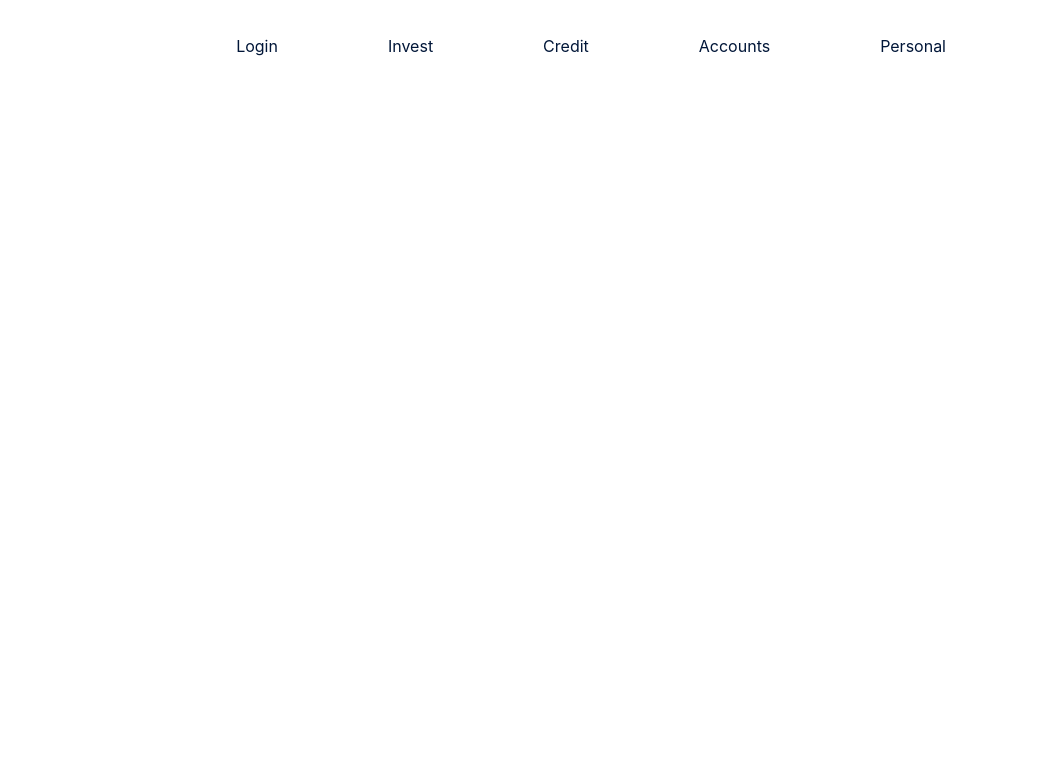
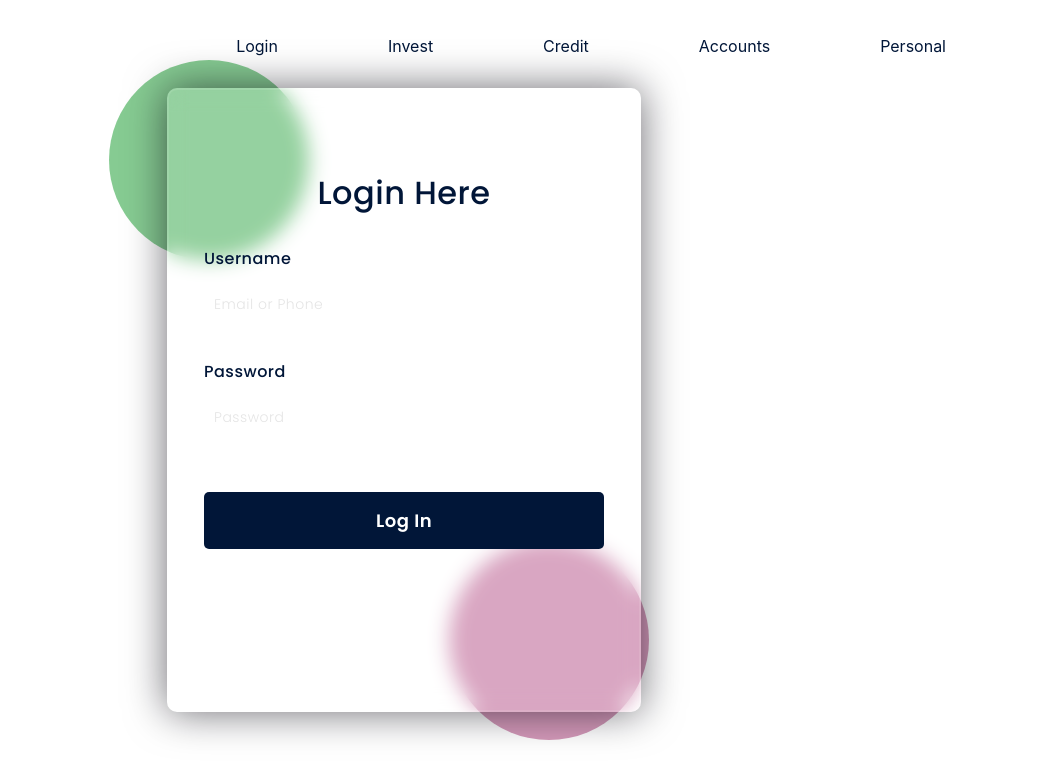
Before and after one commit to reeneigh/sunga-ui-design, a plain HTML site: page login.html in a window 1280 px wide. Shown: the full height of the page, 236-1280 px from the left. Drawn offline with Linux system fonts and the light colour scheme.

Commit message:
login form

```diff
--- a/login.html
+++ b/login.html
@@ -4,9 +4,12 @@
     <title>Sunga App | Login</title>
     <charset="utf-8">
     <link rel="stylesheet" href="styles/main.css">
-    <link rel="stylesheet"href="styles/login.css">
+    <link rel="preconnect" href="https://fonts.gstatic.com">
+    <link rel="stylesheet" href="https://cdnjs.cloudflare.com/ajax/libs/font-awesome/5.15.4/css/all.min.css">
+    <link href="https://fonts.googleapis.com/css2?family=Poppins:wght@300;500;600&display=swap" rel="stylesheet">
     <link rel="icon" type="image/x-icon" href="src/cloud.png">
-   </head>
+</head>
+
    <body>
     <nav id="login-nav">
         <img src="src/sunga..png" alt="sunga logo" id="sungalogo">
@@ -18,6 +21,39 @@
             <li><a href="#">Login</a></li>
         </ul>
     </nav>
+
+    <!DOCTYPE html>
+    <html lang="en">
+    <head>
+
+
+
+
+        </style>
+    </head>
+    <body id="body">
+        <div class="background">
+            <div class="shape"></div>
+            <div class="shape"></div>
+        </div>
+        <form>
+            <h3>Login Here</h3>
+
+            <label for="username">Username</label>
+            <input type="text" placeholder="Email or Phone" id="username">
+
+            <label for="password">Password</label>
+            <input type="password" placeholder="Password" id="password">
+
+            <button>Log In</button>
+
+        </form>
+    </body>
+    </html>
+
+
+    </body>
+</div>
     <br>
     <br>
     <br>
--- a/styles/login.css
+++ b/styles/login.css
@@ -1,4 +1,4 @@
-.login-nav {
+#overlay{
     position: fixed; /* Sit on top of the page content */
     display: none; /* Hidden by default */
     width: 100%; /* Full width (cover the whole page) */
@@ -7,7 +7,7 @@
     left: 0;
     right: 0;
     bottom: 0;
-    background-color: rgba(0,0,0,0.5); /* Black background with opacity */
+    background-color: rgba(0, 0, 0, 0.796); /* Black background with opacity */
     z-index: 2; /* Specify a stack order in case you're using a different order for other elements */
     cursor: pointer; /* Add a pointer on hover */
   }
--- a/styles/main.css
+++ b/styles/main.css
@@ -214,3 +214,124 @@ h1{
     font-weight: 600px;
     color:  #011638;
 }
+
+*:after{
+    padding: 0;
+    margin: 0;
+    box-sizing: border-box;
+}
+body{
+    background-color: #fff;
+}
+.background{
+    width: 430px;
+    height: 520px;
+    position: absolute;
+    transform: translate(-50%,-50%);
+    left: 50%;
+    top: 50%;
+}
+.background .shape{
+    height: 200px;
+    width: 200px;
+    position: absolute;
+    border-radius: 50%;
+}
+.shape:first-child{
+    background: linear-gradient(
+        #86CB92,
+        #86CB92
+    );
+    left: -80px;
+    top: -80px;
+}
+.shape:last-child{
+    background: linear-gradient(
+        to right,
+        #D499B9,
+        #D499B9
+    );
+    right: -30px;
+    bottom: -80px;
+}
+form{
+    height: 520px;
+    width: 400px;
+    background-color: rgba(255,255,255,0.13);
+    position: absolute;
+    transform: translate(-50%,-50%);
+    top: 50%;
+    left: 50%;
+    border-radius: 10px;
+    backdrop-filter: blur(10px);
+    border: 2px solid rgba(255,255,255,0.1);
+    box-shadow: 0 0 40px rgba(8,7,16,0.6);
+    padding: 50px 35px;
+}
+form *{
+    font-family: 'Poppins',sans-serif;
+    color: #011638;
+    letter-spacing: 0.5px;
+    outline: none;
+    border: none;
+}
+form h3{
+    font-size: 32px;
+    font-weight: 500;
+    line-height: 42px;
+    text-align: center;
+}
+
+label{
+    display: block;
+    margin-top: 30px;
+    font-size: 16px;
+    font-weight: 500;
+}
+input{
+    display: block;
+    height: 50px;
+    width: 100%;
+    background-color: rgba(255,255,255,0.07);
+    border-radius: 3px;
+    padding: 0 10px;
+    margin-top: 8px;
+    font-size: 14px;
+    font-weight: 300;
+}
+::placeholder{
+    color: #e5e5e5;
+}
+button{
+    margin-top: 50px;
+    width: 100%;
+    background-color: #011638;
+    color: #ffffff;
+    padding: 15px 0;
+    font-size: 18px;
+    font-weight: 600;
+    border-radius: 5px;
+    cursor: pointer;
+}
+.social{
+  margin-top: 30px;
+  display: flex;
+}
+.social div{
+  background: red;
+  width: 150px;
+  border-radius: 3px;
+  padding: 5px 10px 10px 5px;
+  background-color: rgba(255,255,255,0.27);
+  color: #eaf0fb;
+  text-align: center;
+}
+.social div:hover{
+  background-color: rgba(255,255,255,0.47);
+}
+.social .fb{
+  margin-left: 25px;
+}
+.social i{
+  margin-right: 4px;
+}
```
Also changed, not shown: info-point 1.png (renamed from src/info-point 1.png).
